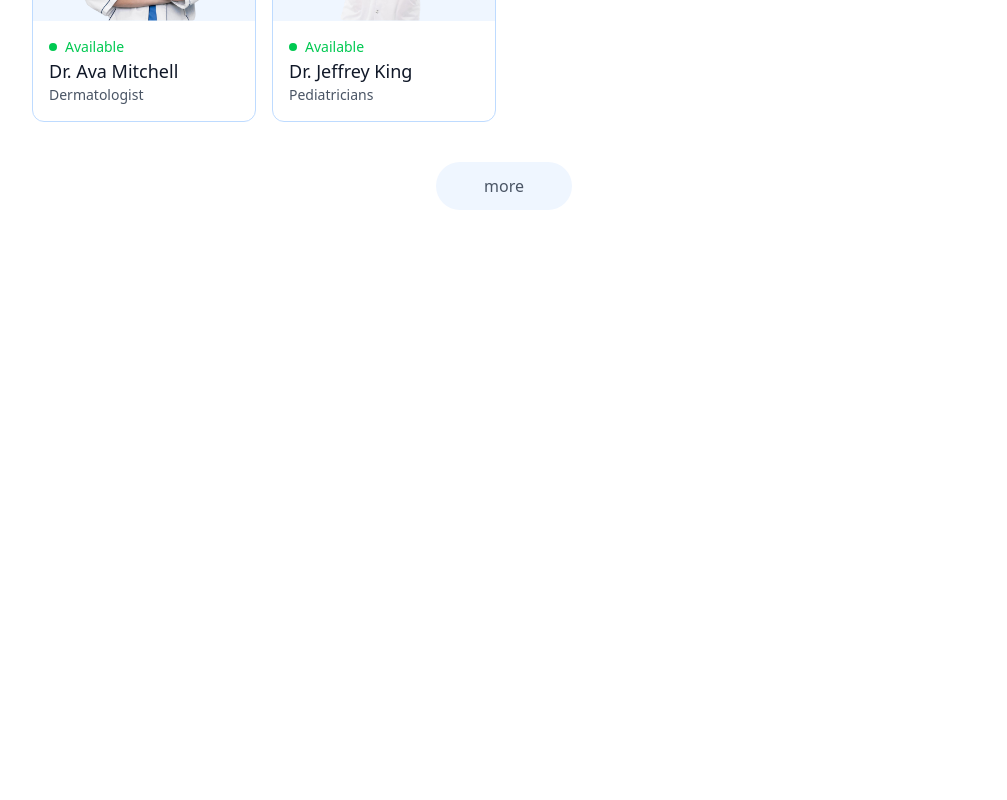
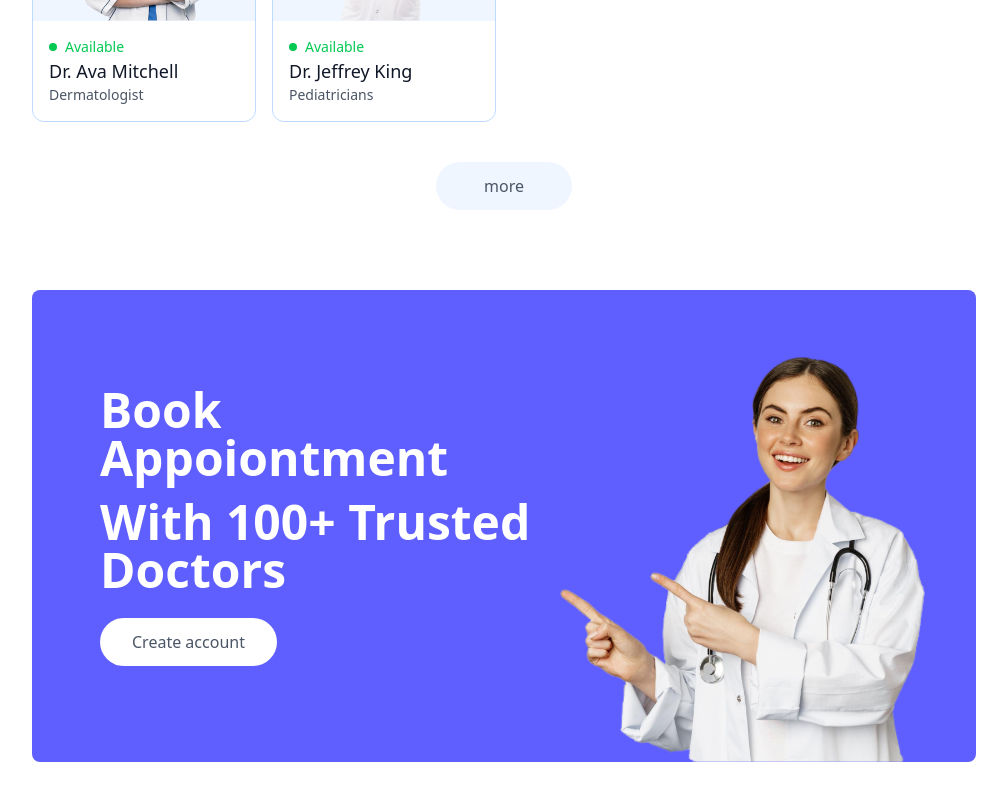
Before and after one commit to sheraz61/doctorAppointment, a React (Vite) app in the folder frontend/: page / in a window 1280 px wide. Shown: the part 1952-2752 px from the top of the page, without its empty margins (136-1143 px from the left). Before the commit the page ends 2226 px from the top, so only its background shows below. Built offline with nearby package versions, Linux system fonts and the light colour scheme.

Commit message:
add banner component to the home page....

```diff
--- /dev/null
+++ b/frontend/src/components/Banner.jsx
@@ -0,0 +1,25 @@
+import React from 'react'
+import { assets } from '../assets/assets'
+import { useNavigate } from 'react-router-dom'
+
+function Banner() {
+    const  navigate=useNavigate()
+  return (
+    <div className='flex bg-[#5f5FFF] rounded-lg px-6 sm:px-10 md:px-14 lg:px-12 my-20 md:mx-10'>
+        {/* left side */}
+        <div className='flex-1 py-8 sm:py-10 md:py-16 lg:py-24 lg:pl-5'>
+            <div className='text-xl sm:text-2xl md:text-3xl lg:text-5xl font-semibold text-white'>
+                <p>Book Appoiontment</p>
+                <p className='mt-4'>With 100+ Trusted Doctors</p>
+            </div>
+            <button onClick={()=>{navigate('/loign'); scrollTo(0,0)}} className='bg-white text-sm sm:text-base text-gray-600 px-8 py-3 rounded-full mt-6 hover:scale-105 transform-fill duration-200'>Create account</button>
+        </div>
+        {/* right side */}
+        <div className='hidden md:block md:w-1/2 lg:w-[370px] relative'>
+            <img className='w-full absolute bottom-0 right-0 max-w-md' src={assets.appointment_img} alt="" />
+        </div>
+    </div>
+  )
+}
+
+export default Banner
--- a/frontend/src/pages/Home.jsx
+++ b/frontend/src/pages/Home.jsx
@@ -2,6 +2,7 @@
 import Header from '../components/Header'
 import SpecialityMenu from '../components/SpecialityMenu'
 import TopDoctors from '../components/TopDoctors'
+import Banner from '../components/Banner'
 
 function Home() {
   return (
@@ -9,6 +10,7 @@
         <Header/>
         <SpecialityMenu/>
         <TopDoctors/>
+        <Banner/>
     </div>
   )
 }
```
